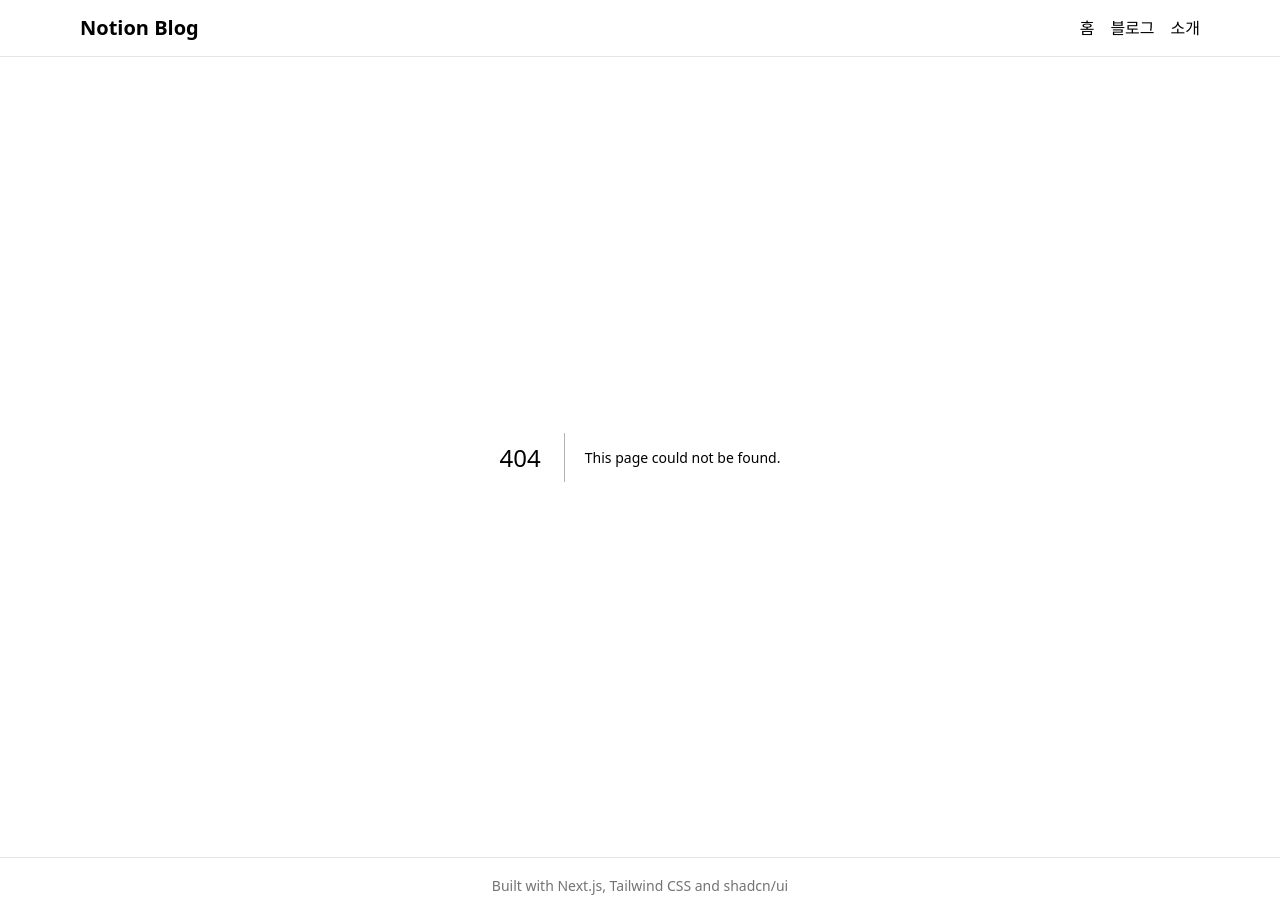
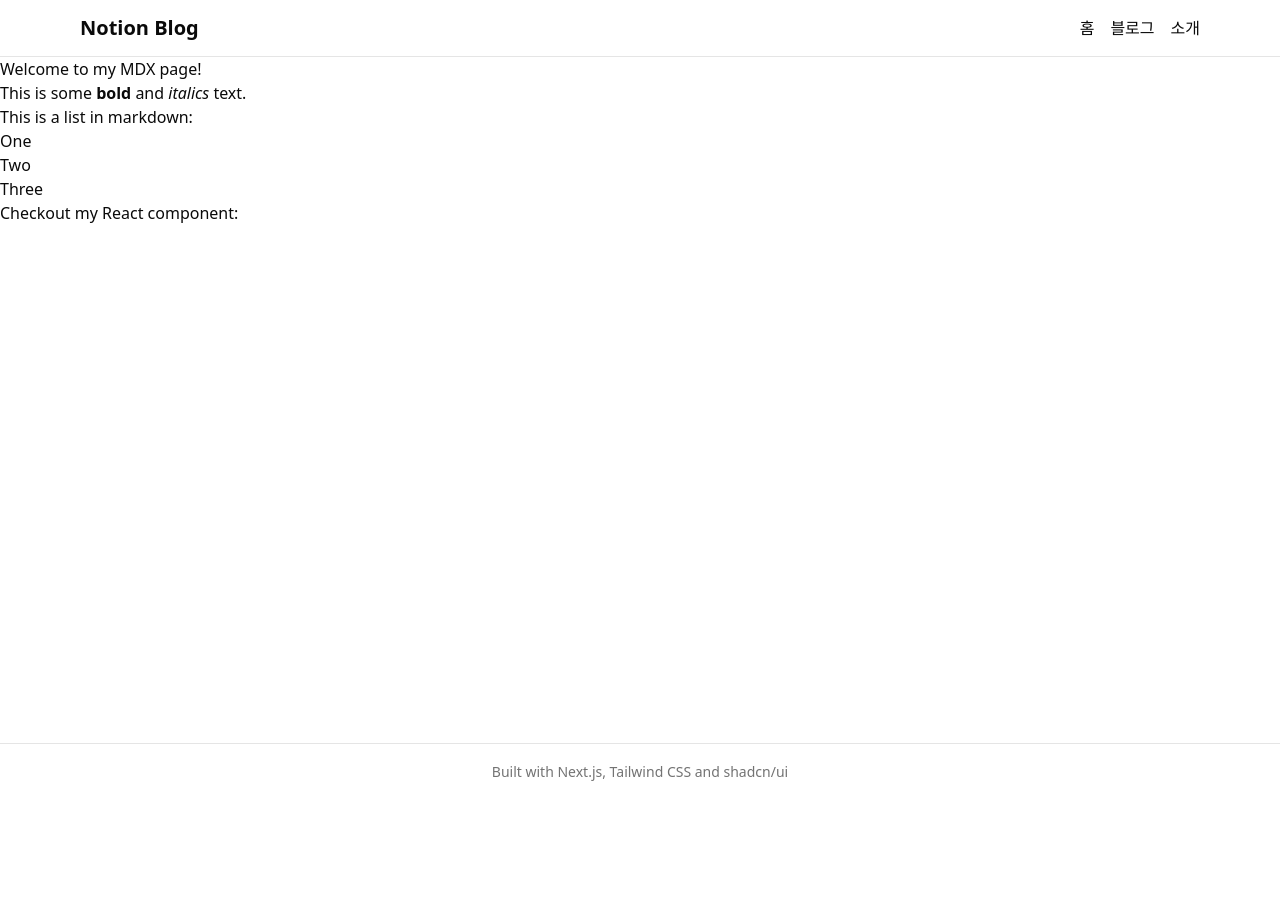
Before and after one commit to taewonnn/notion-blog, a Next.js app: page /mdx-page in a window 1280 px wide. Before the commit this address had no page. After the commit the page ends 800 px from the top, so only its background shows below. Built offline with nearby package versions, Linux system fonts and the light colour scheme.

Commit message:
install : mdx

```diff
--- /dev/null
+++ b/app/mdx-page/page.mdx
@@ -0,0 +1,11 @@
+# Welcome to my MDX page!
+
+This is some **bold** and _italics_ text.
+
+This is a list in markdown:
+
+- One
+- Two
+- Three
+
+Checkout my React component:
--- a/eslint.config.mjs
+++ b/eslint.config.mjs
@@ -29,6 +29,7 @@ const eslintConfig = [
       // 'no-console': 'warn',
     },
   },
+  { ignores: ['**/*.mdx'] }, // MDX 파일은 ESLint 검사에서 제외
   eslintConfigPrettier,
 ];
 
--- a/package.json
+++ b/package.json
@@ -13,7 +13,7 @@
   "dependencies": {
     "@mdx-js/loader": "^3.1.1",
     "@mdx-js/react": "^3.1.1",
-    "@next/mdx": "^16.0.3",
+    "@next/mdx": "15.1.7",
     "@notionhq/client": "^5.4.0",
     "@radix-ui/react-select": "^2.2.6",
     "@radix-ui/react-separator": "^1.1.7",
--- a/tsconfig.json
+++ b/tsconfig.json
@@ -22,6 +22,6 @@
       "@/*": ["./*"]
     }
   },
-  "include": ["next-env.d.ts", "**/*.ts", "**/*.tsx", ".next/types/**/*.ts"],
+  "include": ["next-env.d.ts", "**/*.ts", "**/*.tsx", ".next/types/**/*.ts", "app/mdx-page/page.mdx"],
   "exclude": ["node_modules"]
 }
```
Also changed, not shown: 1 other file (tests, documents, lock files or other folders).
